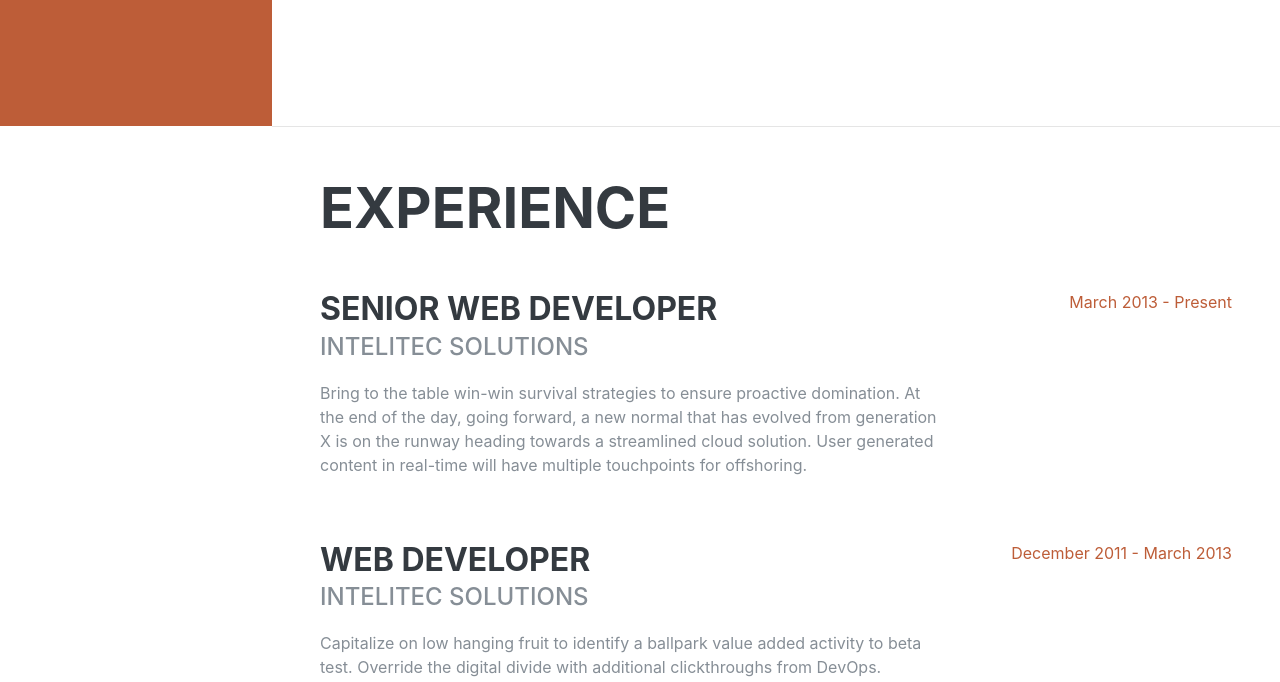
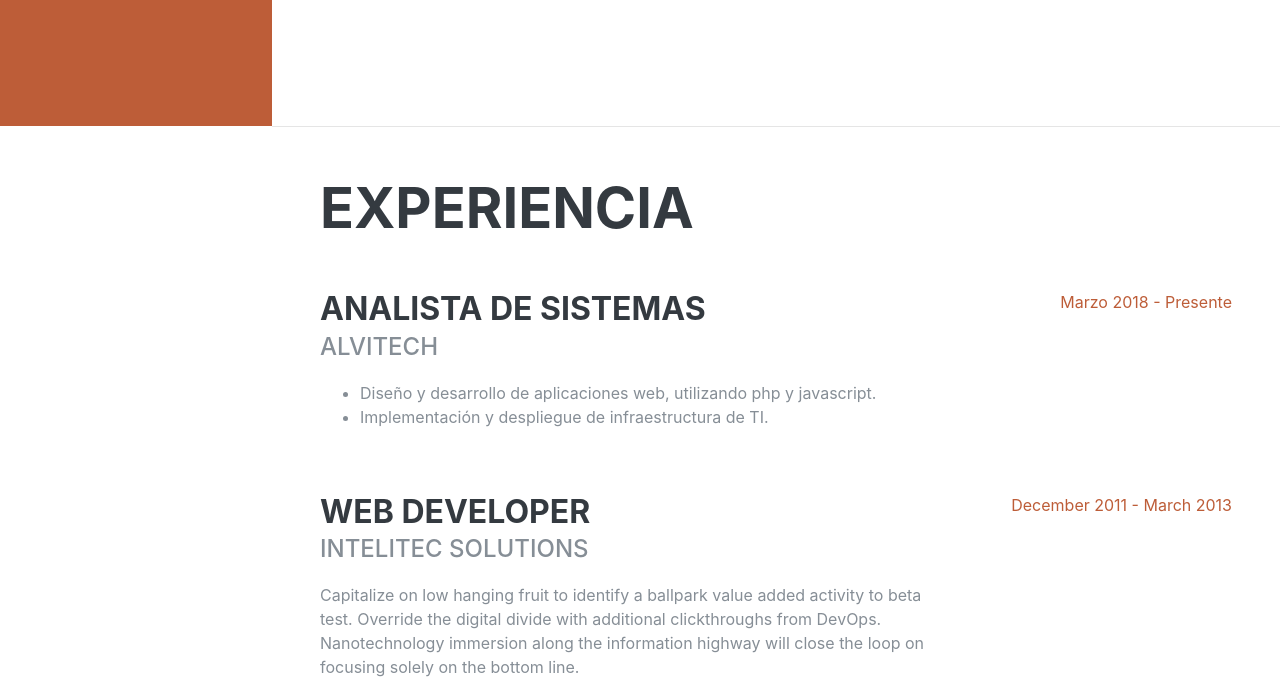
Before and after one commit to alonsoTI/CV, a plain HTML site: page index.html in a window 1280 px wide. Shown: the part 674-1356 px from the top of the page. Drawn offline with Linux system fonts and the light colour scheme; a web font is replaced by a local one.

Commit message:
Segundo Commit

```diff
--- a/index.html
+++ b/index.html
@@ -96,16 +96,19 @@
 
       <section class="resume-section p-3 p-lg-5 d-flex flex-column" id="experience">
         <div class="my-auto">
-          <h2 class="mb-5">Experience</h2>
+          <h2 class="mb-5">Experiencia</h2>
 
           <div class="resume-item d-flex flex-column flex-md-row mb-5">
             <div class="resume-content mr-auto">
-              <h3 class="mb-0">Senior Web Developer</h3>
-              <div class="subheading mb-3">Intelitec Solutions</div>
-              <p>Bring to the table win-win survival strategies to ensure proactive domination. At the end of the day, going forward, a new normal that has evolved from generation X is on the runway heading towards a streamlined cloud solution. User generated content in real-time will have multiple touchpoints for offshoring.</p>
+              <h3 class="mb-0">Analista de Sistemas</h3>
+              <div class="subheading mb-3">Alvitech</div>
+              <ul>
+                <li>Diseño y desarrollo de aplicaciones web, utilizando php y javascript.</li>
+                <li>Implementación y despliegue de infraestructura de TI.</li>
+              </ul>
             </div>
             <div class="resume-date text-md-right">
-              <span class="text-primary">March 2013 - Present</span>
+              <span class="text-primary">Marzo 2018 - Presente</span>
             </div>
           </div>
 
```
Also changed, not shown: package.json (deleted, +0 -43 lines), 1 other file.
